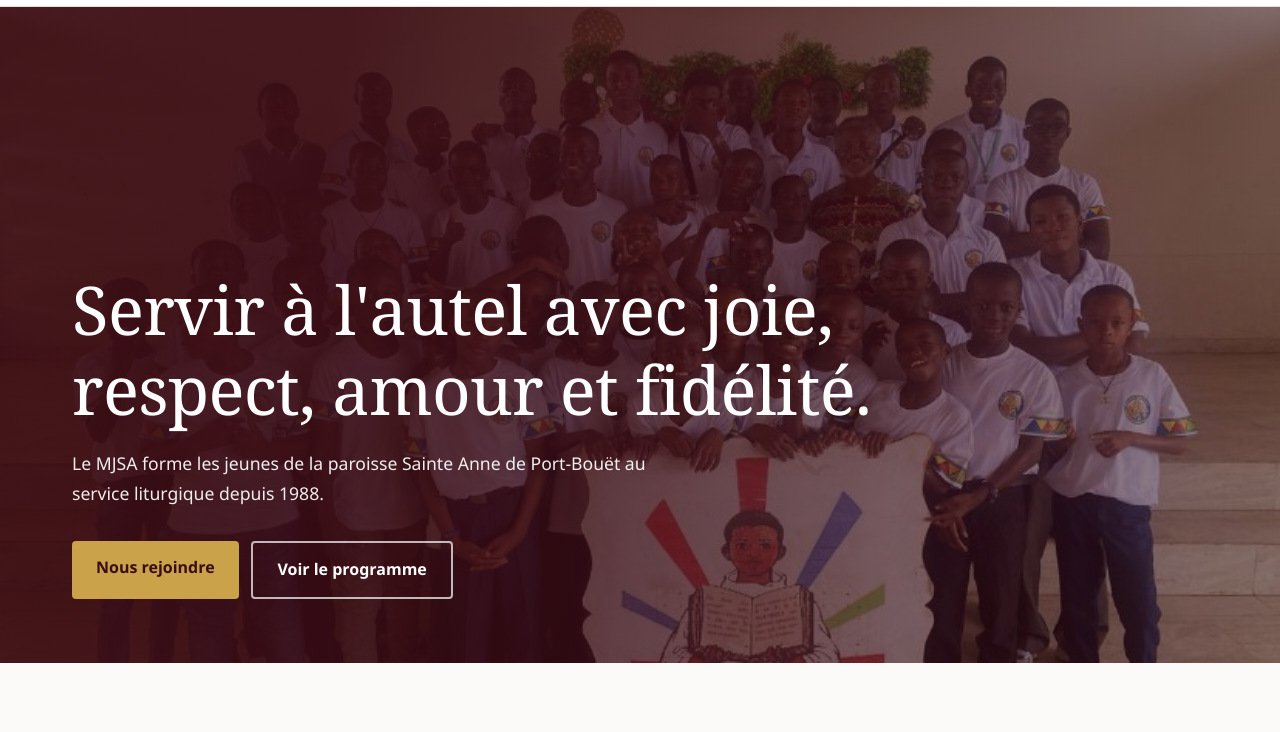
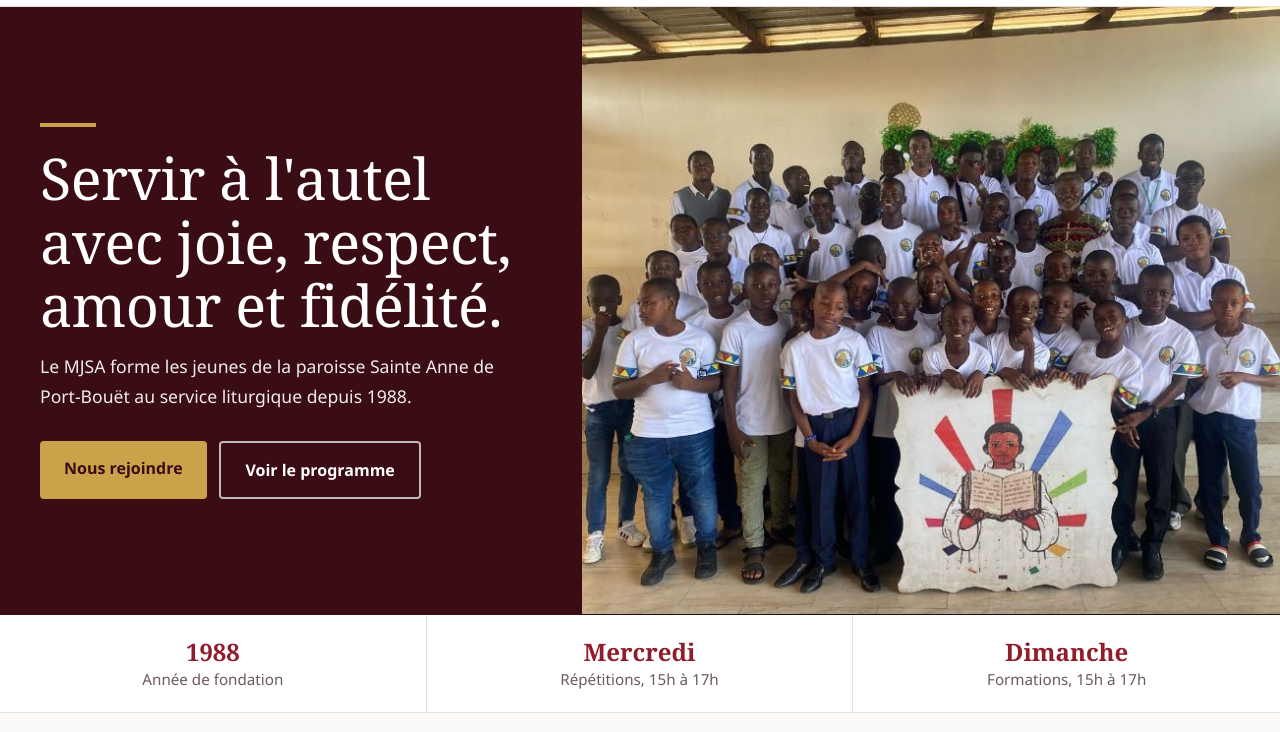
Before and after one commit to Arnold04127/MJSA-Ste-Anne, a plain HTML site: page index.html in a window 1280 px wide. Shown: the part 67-799 px from the top of the page. Drawn offline with Linux system fonts and the light colour scheme.

Commit message:
Update index.html

```diff
--- a/index.html
+++ b/index.html
@@ -38,8 +38,8 @@
 </header>
 
 <main>
-<section id="accueil" class="hero">
-  <div class="hero-inner">
+<section id="accueil" class="accueil">
+  <div class="accueil-text">
     <h1>Servir à l'autel avec joie, respect, amour et fidélité.</h1>
     <p>Le MJSA forme les jeunes de la paroisse Sainte Anne de Port-Bouët au service liturgique depuis 1988.</p>
     <div class="hero-actions">
@@ -47,6 +47,12 @@
       <a href="#programmes" class="btn btn-line">Voir le programme</a>
     </div>
   </div>
+  <div class="accueil-photo"><img src="gbpnhi.jpeg" alt="Les servants d'autel du MJSA" fetchpriority="high"></div>
+</section>
+<section class="infos" aria-label="En bref">
+  <div class="infos-item"><strong>1988</strong><span>Année de fondation</span></div>
+  <div class="infos-item"><strong>Mercredi</strong><span>Répétitions, 15h à 17h</span></div>
+  <div class="infos-item"><strong>Dimanche</strong><span>Formations, 15h à 17h</span></div>
 </section>
 <div class="section" style="padding-bottom:1.5rem"><div class="section-title" style="margin-bottom:0"><h2>Ceux qui nous guident</h2></div></div>
 <section id="fondateurs" class="slider-container" aria-label="Diaporama">
```
